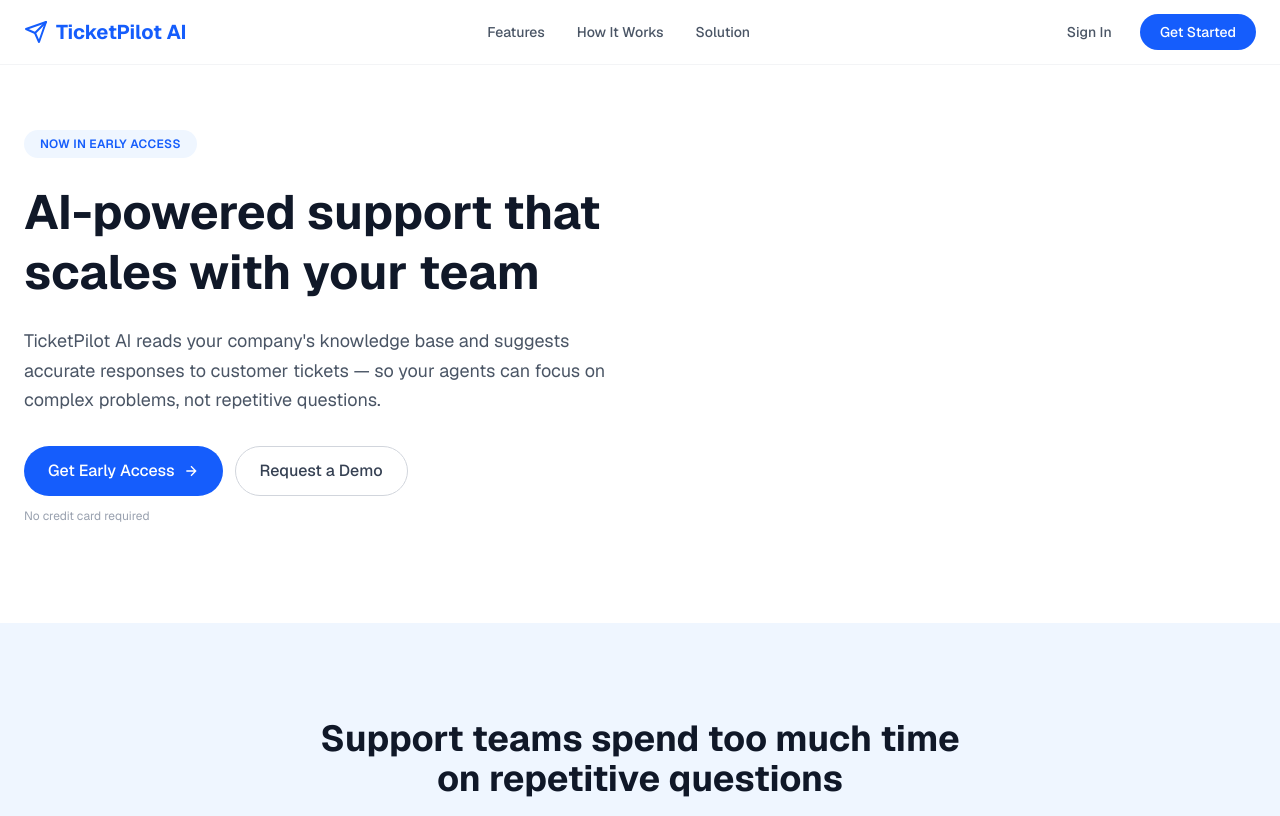
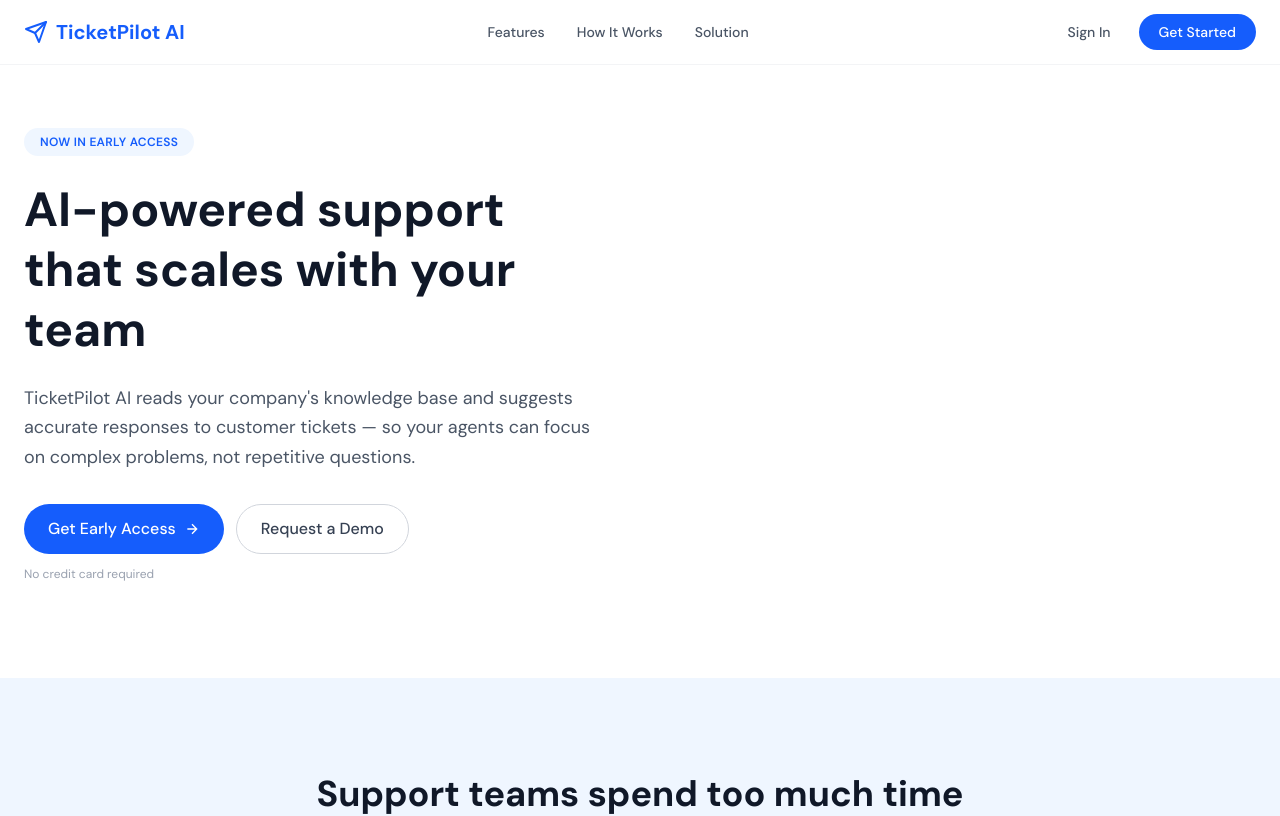
Before and after one commit to lucwii/ai-support, a Next.js app in the folder frontend/: page / in a window 1280 px wide. Shown: the top 816 px of the page. Built offline with nearby package versions, Linux system fonts and the light colour scheme.

Commit message:
feat: globals css and layout changes

```diff
--- a/frontend/src/app/globals.css
+++ b/frontend/src/app/globals.css
@@ -1,38 +1,150 @@
+@import url('https://fonts.googleapis.com/css2?family=Sora:wght@400;500;600;700;800&family=DM+Sans:ital,wght@0,400;0,500;0,600;0,700;1,400&family=JetBrains+Mono:wght@400;500&display=swap');
 @import "tailwindcss";
 
 :root {
-  --background: #ffffff;
-  --foreground: #171717;
+  --bg-base: #080C18;
+  --bg-navy: #0C1628;
+  --bg-card: #0F172A;
+  --bg-elevated: #1E293B;
+  --border-subtle: rgba(255, 255, 255, 0.06);
+  --border-brand: rgba(99, 102, 241, 0.15);
+  --brand: #6366F1;
+  --brand-violet: #8B5CF6;
+  --accent: #06B6D4;
+  --text-primary: #FFFFFF;
+  --text-secondary: #CBD5E1;
+  --text-body: #94A3B8;
+  --text-muted: #475569;
 }
 
 @theme inline {
-  --color-background: var(--background);
-  --color-foreground: var(--foreground);
-  --font-sans: var(--font-geist-sans);
-  --font-mono: var(--font-geist-mono);
+  --color-background: var(--bg-base);
+  --color-foreground: var(--text-primary);
 }
 
-html {
-  scroll-behavior: smooth;
+*, *::before, *::after { box-sizing: border-box; }
+
+html { scroll-behavior: smooth; }
+
+body {
+  background: var(--bg-base);
+  color: var(--text-primary);
+  font-family: 'DM Sans', -apple-system, BlinkMacSystemFont, sans-serif;
+  -webkit-font-smoothing: antialiased;
+  -moz-osx-font-smoothing: grayscale;
 }
 
-body {
-  background: var(--background);
-  color: var(--foreground);
-  font-family: var(--font-geist-sans), Arial, Helvetica, sans-serif;
+/* ── Font helpers ─────────────────────────── */
+.font-sora { font-family: 'Sora', sans-serif; }
+.font-jb   { font-family: 'JetBrains Mono', monospace; }
+
+/* ── Gradient text ────────────────────────── */
+.gradient-text {
+  background: linear-gradient(90deg, #6366F1, #06B6D4);
+  -webkit-background-clip: text;
+  -webkit-text-fill-color: transparent;
+  background-clip: text;
+}
+.gradient-text-violet {
+  background: linear-gradient(90deg, #6366F1, #8B5CF6);
+  -webkit-background-clip: text;
+  -webkit-text-fill-color: transparent;
+  background-clip: text;
 }
 
-@keyframes fade-up {
-  from {
-    opacity: 0;
-    transform: translateY(20px);
-  }
-  to {
-    opacity: 1;
-    transform: translateY(0);
-  }
+/* ── Glassmorphism ────────────────────────── */
+.glass-card {
+  background: rgba(15, 23, 42, 0.85);
+  backdrop-filter: blur(16px);
+  -webkit-backdrop-filter: blur(16px);
+  border: 1px solid rgba(99, 102, 241, 0.15);
+  border-radius: 16px;
+  box-shadow: 0 4px 32px rgba(0, 0, 0, 0.4);
+  transition: border-color 0.2s ease, box-shadow 0.2s ease;
+}
+.glass-card:hover {
+  border-color: rgba(99, 102, 241, 0.4);
+  box-shadow: 0 8px 48px rgba(0, 0, 0, 0.5), 0 0 24px rgba(99, 102, 241, 0.12);
 }
 
-.animate-fade-up {
-  animation: fade-up 0.6s ease-out both;
+/* ── Scroll reveal ────────────────────────── */
+.reveal-hidden  { opacity: 0; transform: translateY(32px); }
+.reveal-visible {
+  animation: reveal 0.65s cubic-bezier(0.16, 1, 0.3, 1) both;
 }
+
+/* ── Animations ───────────────────────────── */
+@keyframes fade-up {
+  from { opacity: 0; transform: translateY(24px); }
+  to   { opacity: 1; transform: translateY(0); }
+}
+.animate-fade-up { animation: fade-up 0.6s ease-out both; }
+
+@keyframes reveal {
+  from { opacity: 0; transform: translateY(32px); }
+  to   { opacity: 1; transform: translateY(0); }
+}
+
+@keyframes float {
+  0%, 100% { transform: translateY(0px); }
+  50%       { transform: translateY(-10px); }
+}
+.animate-float       { animation: float 4s ease-in-out infinite; }
+.animate-float-delay { animation: float 4s ease-in-out 0.6s infinite; }
+
+@keyframes orb-drift {
+  0%, 100% { transform: translate(0px, 0px) scale(1); }
+  33%       { transform: translate(40px, -30px) scale(1.08); }
+  66%       { transform: translate(-25px, 20px) scale(0.94); }
+}
+.animate-orb      { animation: orb-drift 14s ease-in-out infinite; }
+.animate-orb-slow { animation: orb-drift 20s ease-in-out 4s infinite; }
+
+@keyframes shimmer {
+  0%   { background-position: -200% 0; }
+  100% { background-position: 200% 0; }
+}
+.animate-shimmer {
+  background: linear-gradient(90deg, #1E293B 25%, #334155 50%, #1E293B 75%);
+  background-size: 200% 100%;
+  animation: shimmer 1.5s infinite;
+}
+
+@keyframes pulse-dot {
+  0%, 100% { opacity: 1; }
+  50%       { opacity: 0.3; }
+}
+.animate-pulse-dot { animation: pulse-dot 1.8s ease-in-out infinite; }
+
+@keyframes dash-draw {
+  from { stroke-dashoffset: 300; }
+  to   { stroke-dashoffset: 0; }
+}
+.animate-dash { animation: dash-draw 1s ease-out forwards; }
+
+@keyframes typing {
+  0%, 60%, 100% { opacity: 0.3; }
+  30%            { opacity: 1; }
+}
+.animate-typing { animation: typing 1.4s ease-in-out infinite; }
+.animate-typing-2 { animation: typing 1.4s ease-in-out 0.2s infinite; }
+.animate-typing-3 { animation: typing 1.4s ease-in-out 0.4s infinite; }
+
+/* ── Hero CTA button hover ───────────────── */
+.hero-cta:hover {
+  box-shadow: 0 8px 40px rgba(99, 102, 241, 0.55) !important;
+}
+
+/* ── Social icon hover ───────────────────── */
+.social-icon { color: #475569; transition: color 0.15s ease; }
+.social-icon:hover { color: #94A3B8; }
+
+/* ── Scrollbar ────────────────────────────── */
+::-webkit-scrollbar        { width: 6px; }
+::-webkit-scrollbar-track  { background: var(--bg-base); }
+::-webkit-scrollbar-thumb  { background: #334155; border-radius: 3px; }
+
+/* ── Reduced motion ───────────────────────── */
+@media (prefers-reduced-motion: reduce) {
+  *, *::before, *::after { animation-duration: 0.01ms !important; }
+}
--- a/frontend/src/app/layout.tsx
+++ b/frontend/src/app/layout.tsx
@@ -1,35 +1,16 @@
 import type { Metadata } from "next";
-import { Geist, Geist_Mono } from "next/font/google";
 import "./globals.css";
 
-const geistSans = Geist({
-  variable: "--font-geist-sans",
-  subsets: ["latin"],
-});
-
-const geistMono = Geist_Mono({
-  variable: "--font-geist-mono",
-  subsets: ["latin"],
-});
-
 export const metadata: Metadata = {
-  title: "TicketPilot AI — AI-powered support that scales with your team",
+  title: "SupportAI — Resolve 90% of support tickets automatically",
   description:
-    "TicketPilot AI reads your company's knowledge base and suggests accurate responses to customer tickets. Reduce response times by 30–50%.",
+    "SupportAI learns from your documentation and instantly answers customer support tickets using RAG. High-confidence tickets auto-resolve — others go to your agents with the AI response pre-filled.",
 };
 
-export default function RootLayout({
-  children,
-}: Readonly<{
-  children: React.ReactNode;
-}>) {
+export default function RootLayout({ children }: { children: React.ReactNode }) {
   return (
     <html lang="en">
-      <body
-        className={`${geistSans.variable} ${geistMono.variable} antialiased`}
-      >
-        {children}
-      </body>
+      <body className="antialiased">{children}</body>
     </html>
   );
 }
```
